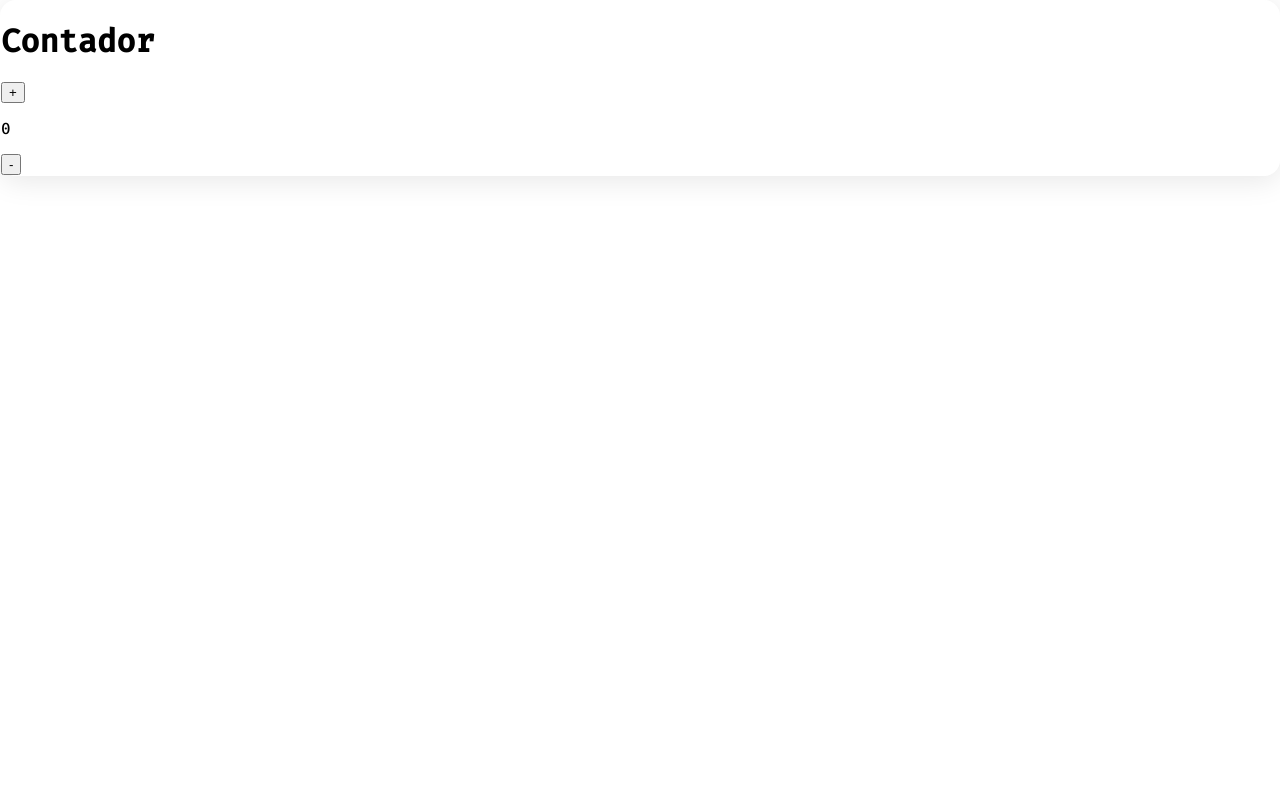
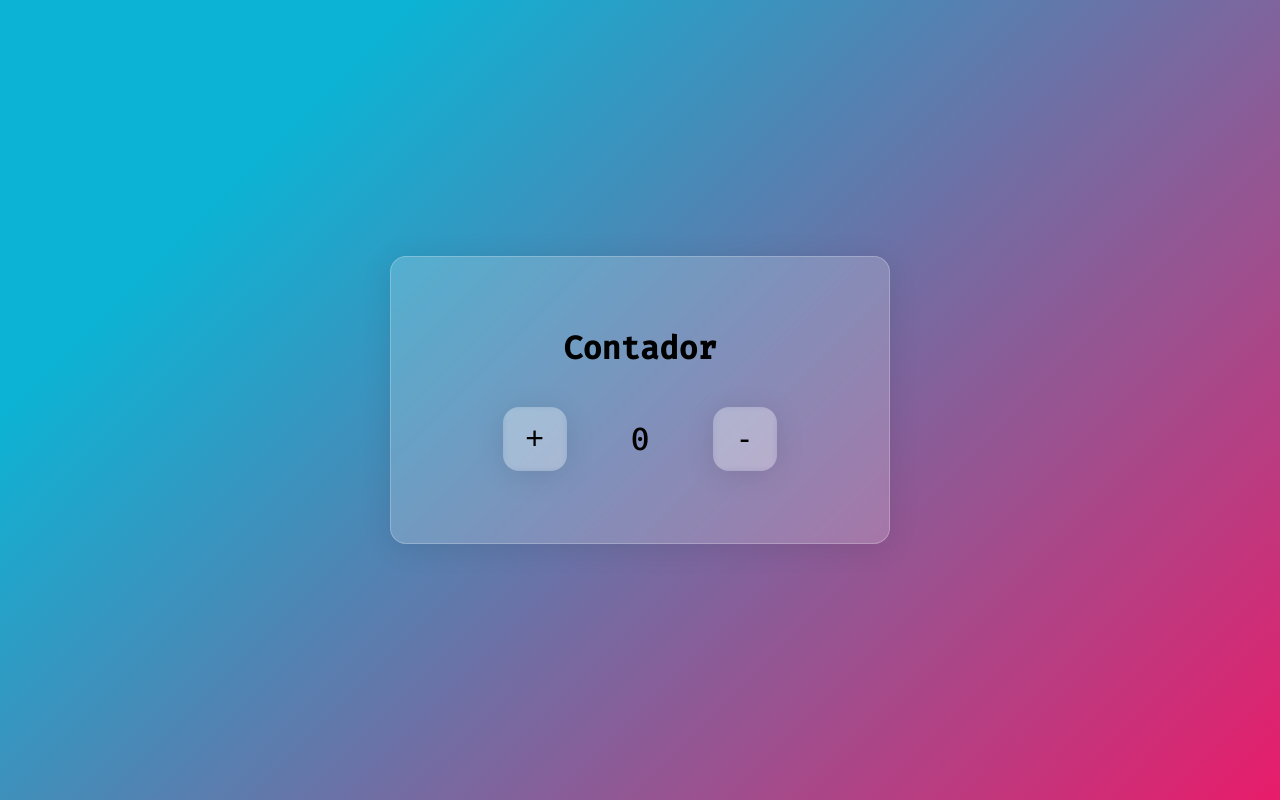
Before and after one commit to pazspera/coderhouse-vue, a plain HTML site: page index.html in a window 1280 px wide. Drawn offline with nearby package versions, Linux system fonts and the light colour scheme.

Commit message:
desafio 01 contador: agregué estilos glassmorphism

```diff
--- a/index.html
+++ b/index.html
@@ -1,5 +1,5 @@
 <!DOCTYPE html>
-<html lang="en">
+<html lang="es">
   <head>
     <meta charset="UTF-8" />
     <meta http-equiv="X-UA-Compatible" content="IE=edge" />
@@ -13,14 +13,16 @@
   </head>
   <body>
     <div id="app">
-      <div class="counter">
+      <div class="counter card">
         <div class="container">
           <h1>Contador</h1>
-          <button v-on:click="increaseCounter">+</button>
-          <div id="counter">
-            <p>{{ counter }}</p>
+          <div class="counter__content">
+            <button v-on:click="increaseCounter">+</button>
+            <div id="counter">
+              <p class="counter-number">{{ counter }}</p>
+            </div>
+            <button v-on:click="decreaseCounter">-</button>
           </div>
-          <button v-on:click="decreaseCounter">-</button>
         </div>
       </div>
     </div>
--- a/js/main.js
+++ b/js/main.js
@@ -1,5 +1,3 @@
-console.log("Glassmorphism Counter");
-
 let app = new Vue({
   el: "#app",
   data: {
--- a/scss/base/_typography.scss
+++ b/scss/base/_typography.scss
@@ -1,3 +1,9 @@
 html {
   font-family: $font-text;
 }
+
+h1 {
+  margin: 0;
+  margin-bottom: 2.5rem;
+  text-align: center;
+}
--- a/scss/components/_counter.scss
+++ b/scss/components/_counter.scss
@@ -15,7 +15,8 @@ body {
 
 /* Generated by https://generator.ui.glass/ */
 // Glassmorphism effect
-.counter {
+.counter,
+.counter button {
   background: rgba(255, 255, 255, 0.19);
   border-radius: 16px;
   box-shadow: 0 4px 30px rgba(0, 0, 0, 0.1);
@@ -23,3 +24,45 @@ body {
   -webkit-backdrop-filter: blur(3.3px);
   border: 1px solid rgba(255, 255, 255, 0.23);
 }
+
+.counter__content {
+  display: flex;
+  justify-content: space-evenly;
+  align-items: center;
+}
+
+.counter button {
+  width: 4rem;
+  height: 4rem;
+  border: none;
+  font-size: 2rem;
+}
+
+.counter-number {
+  font-size: 2rem;
+  margin: 0;
+}
+
+.card {
+  width: 80vw;
+  max-width: 500px;
+  height: auto;
+  padding: 4.5rem 3rem;
+  border-radius: 1rem;
+}
+
+.card-title {
+  margin-top: 0;
+  margin-bottom: 0.5rem;
+  font-size: 1.2rem;
+}
+
+p,
+a {
+  font-size: 1rem;
+}
+
+a {
+  color: #4d4ae8;
+  text-decoration: none;
+}
--- /dev/null
+++ b/scss/layout/_body.scss
@@ -0,0 +1,18 @@
+body {
+  padding: 4.5rem;
+  margin: 0;
+  min-height: 100vh;
+  display: flex;
+  justify-content: center;
+  align-items: center;
+  /* background: rgb(92, 92, 94);
+  background: radial-gradient(circle, rgba(92, 92, 94, 1) 0%, rgba(121, 9, 96, 1) 35%, rgba(0, 254, 255, 1) 100%); */
+  /* Gradient */
+  background: hsla(337, 82%, 51%, 1);
+
+  background: linear-gradient(135deg, hsla(337, 82%, 51%, 1) 0%, hsla(190, 89%, 44%, 1) 80%);
+
+  background: -moz-linear-gradient(135deg, hsla(337, 82%, 51%, 1) 0%, hsla(190, 89%, 44%, 1) 80%);
+
+  background: -webkit-linear-gradient(135deg, hsla(337, 82%, 51%, 1) 0%, hsla(190, 89%, 44%, 1) 80%);
+}
--- a/scss/main.scss
+++ b/scss/main.scss
@@ -6,3 +6,5 @@
 @import "base/typography";
 
 @import "components/counter";
+
+@import "layout/body";
```
Also changed, not shown: css/main.css, 1 other file.
